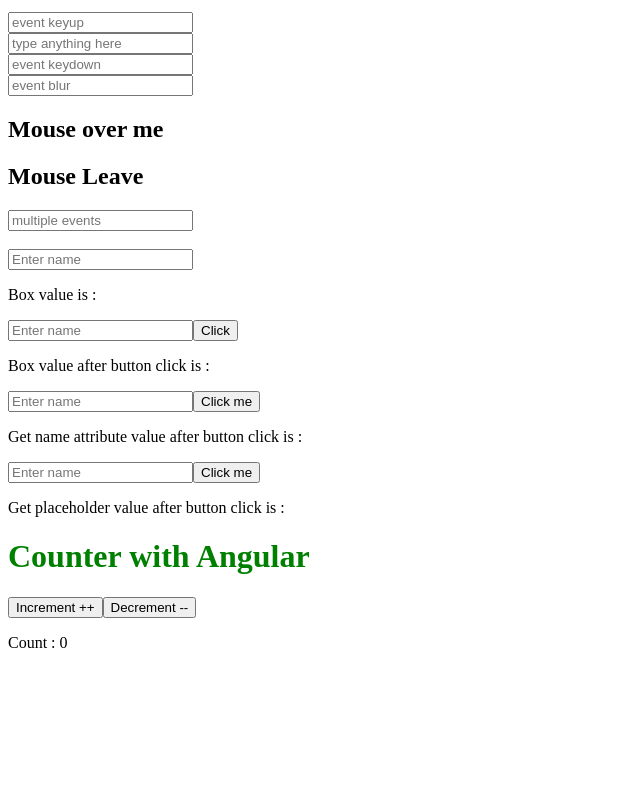
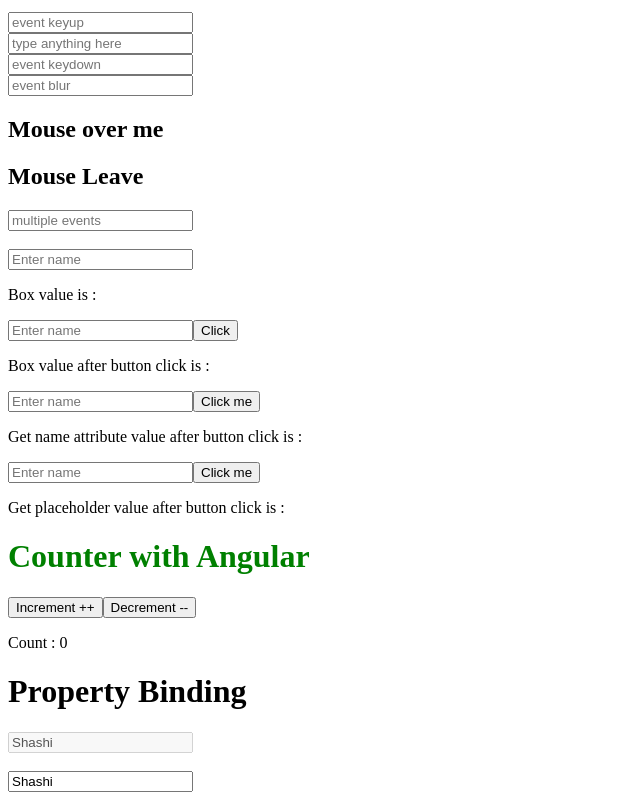
Before and after one commit to ShashikumarKoti/2024, an Angular app in the folder Angular/learnCommands/: page / in a window 1280 px wide. Shown: the part 504-1304 px from the top of the page, without its empty margins (0-640 px from the left). Before the commit the page ends 1172 px from the top, so only its background shows below. Built offline with nearby package versions, Linux system fonts and the light colour scheme.

Commit message:
property binding

```diff
--- a/Angular/learnCommands/src/app/app.component.html
+++ b/Angular/learnCommands/src/app/app.component.html
@@ -10,3 +10,4 @@
 <app-events-learning></app-events-learning>
 <app-input-box></app-input-box>
 <app-counter-example></app-counter-example>
+<app-property-binding-demo></app-property-binding-demo>
--- a/Angular/learnCommands/src/app/app.module.ts
+++ b/Angular/learnCommands/src/app/app.module.ts
@@ -12,6 +12,7 @@
 import { EventsLearningComponent } from './events-learning/events-learning.component';
 import { InputBoxComponent } from './input-box/input-box.component';
 import { CounterExampleComponent } from './counter-example/counter-example.component';
+import { PropertyBindingDemoComponent } from './property-binding-demo/property-binding-demo.component';
 
 @NgModule({
   declarations: [
@@ -24,7 +25,8 @@
     ComponentWithInlineTemplateAndInlineStyleComponent,
     EventsLearningComponent,
     InputBoxComponent,
-    CounterExampleComponent
+    CounterExampleComponent,
+    PropertyBindingDemoComponent
   ],
   imports: [
     BrowserModule,
--- /dev/null
+++ b/Angular/learnCommands/src/app/property-binding-demo/property-binding-demo.component.html
@@ -0,0 +1,4 @@
+<h1>{{title}}</h1>
+<input type="text" name="first-name" value={{name}} disabled={{disable}}>
+<br/> <br/>
+<input type="text" name="last-name" [value]=name [disabled]=disable>
--- /dev/null
+++ b/Angular/learnCommands/src/app/property-binding-demo/property-binding-demo.component.ts
@@ -0,0 +1,16 @@
+import { Component, OnInit } from '@angular/core';
+
+@Component({
+  selector: 'app-property-binding-demo',
+  templateUrl: './property-binding-demo.component.html',
+  styleUrls: ['./property-binding-demo.component.css']
+})
+export class PropertyBindingDemoComponent{
+
+  constructor() { }
+
+  title = "Property Binding";
+  name = "Shashi";
+  disable = false;
+
+}
```
Also changed, not shown: Angular/learnCommands/src/app/property-binding-demo/property-binding-demo.component.css (added), 2 other files (tests, documents, lock files or other folders).
